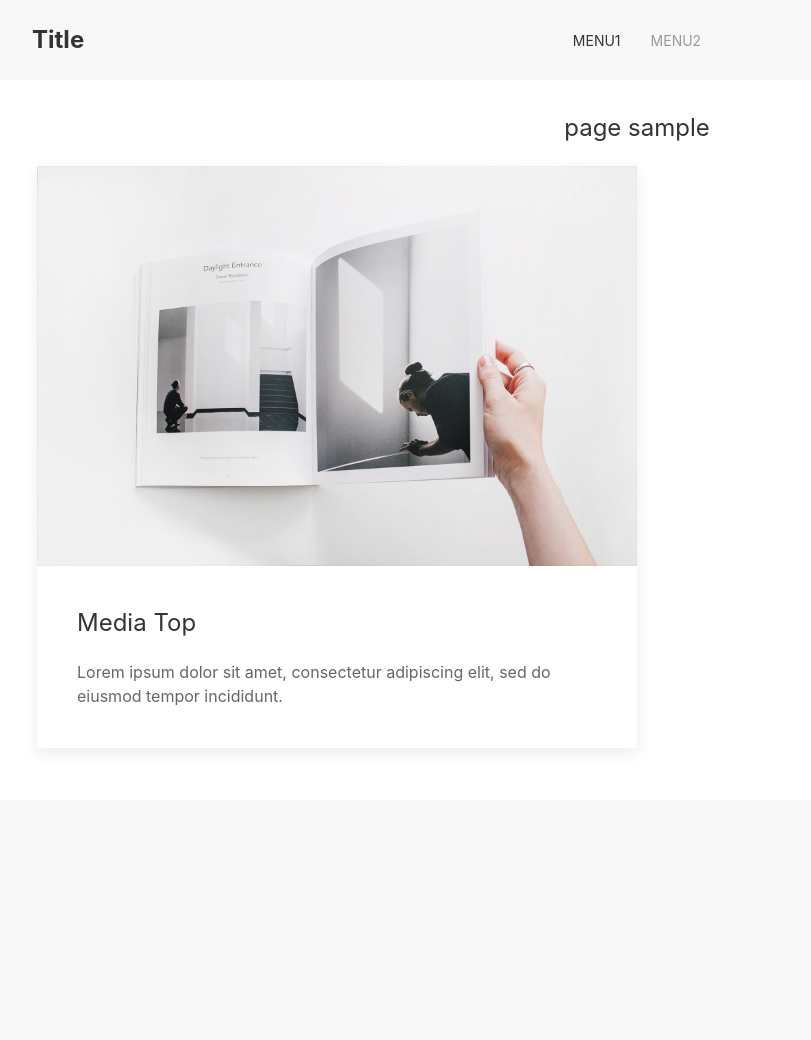
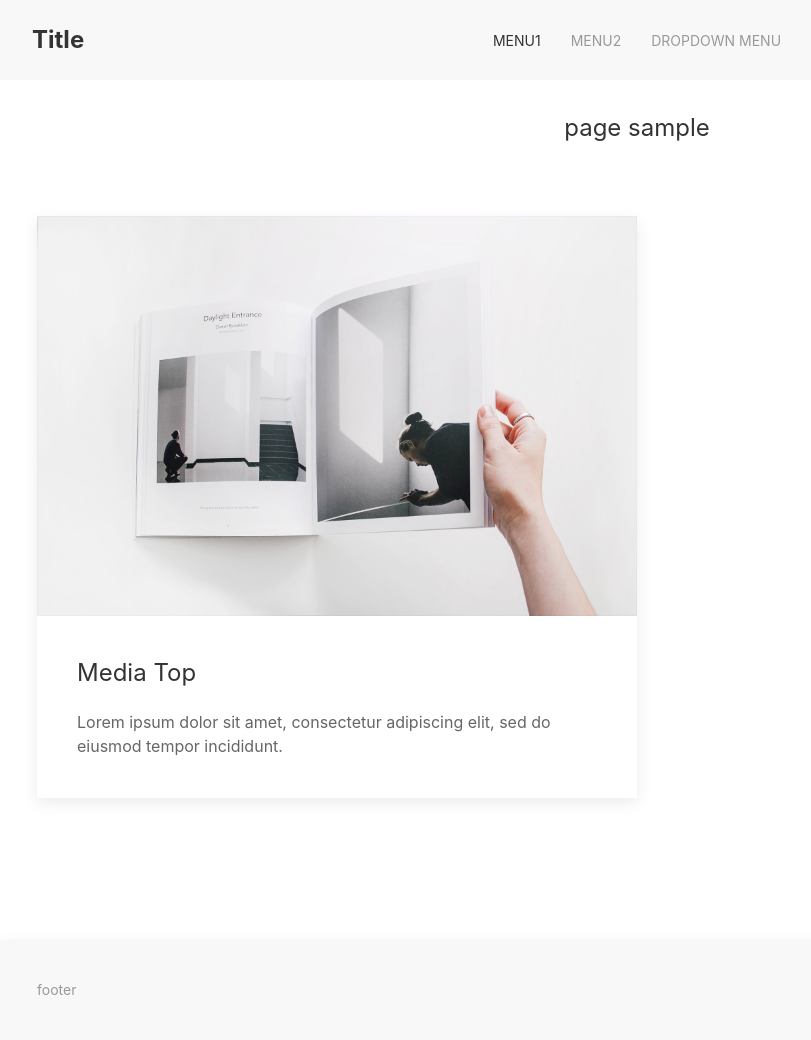
Before and after one commit to grape0919/frame_uk, a Flask app: template templates/page.html in a window 1280 px wide. Shown: the whole page, without its empty margins (3-814 px from the left). Before the commit the page ends 705 px from the top, so only its background shows below. Run offline with Flask 2, Linux system fonts and the light colour scheme; the template is opened without the code that fills it, so the values that code supplies are empty.

Commit message:
add dropdown menu on navbar

```diff
--- /dev/null
+++ b/templates/footer.html
@@ -0,0 +1,5 @@
+<div class="uk-card uk-card-default uk-card-body uk-height-smaller uk-width-1-1 uk-background-muted">
+    <div class="uk-text-meta">
+        footer
+    </div>
+</div>
--- a/templates/navbar.html
+++ b/templates/navbar.html
@@ -4,10 +4,24 @@
     <a href="" class="uk-navbar-item uk-logo uk-text-bold uk-margin-left">Title</a>
     </div>
     <div class="uk-navbar-center">
-        <div class="uk-navbar-nav">
-            <li class="{%if menu == 'menu1'%}uk-active{%endif%}"><a class="uk-navbar-item">menu1</a></li>
-            <li class="{%if menu == 'menu2'%}uk-active{%endif%}"><a class="uk-navbar-item">menu2</a></li>
-        </div>
+        <ul class="uk-navbar-nav">
+            <li class="{%if menu == 'menu1'%}uk-active{%endif%}"><a class="uk-navbar-item">Menu1</a></li>
+            <li class="{%if menu == 'menu2'%}uk-active{%endif%}"><a class="uk-navbar-item">Menu2</a></li>
+            <li>
+                <a href="#">Dropdown Menu</a>
+                <div class="uk-navbar-dropdown">
+                    <ul class="uk-nav uk-navbar-dropdown-nav">
+                        <li class="uk-active"><a href="#">Active</a></li>
+                        <li><a href="#">Item</a></li>
+                        <li class="uk-nav-header">Header</li>
+                        <li><a href="#">Item</a></li>
+                        <li><a href="#">Item</a></li>
+                        <li class="uk-nav-divider"></li>
+                        <li><a href="#">Item</a></li>
+                    </ul>
+                </div>
+            </li>
+        </ul>
     </div>
 </div>
 {% endblock %}
--- a/templates/page.html
+++ b/templates/page.html
@@ -5,11 +5,11 @@
 {% endwith %}
 
 {% block contents_body %}
-<div class="uk-container uk-container-large uk-align-center">
-    <div class="uk-text-center uk-text-lead uk-margin">
+<div class="uk-container uk-container-large uk-align-center uk-height-1-1">
+    <div class="uk-text-center uk-text-lead uk-margin-large">
         page sample
     </div>
-    <div class="uk-card uk-card-default uk-margin uk-width-1-2@m">
+    <div class="uk-card uk-card-default uk-margin-large uk-width-1-2@m">
         <div class="uk-card-media-top">
             <img src="/static/img/light.jpeg" alt="">
         </div>
@@ -19,5 +19,8 @@
         </div>
     </div>
 </div>
+{% endblock %}
 
-{% endblock %}
+{% block contents_footer %}
+    {% include 'footer.html' %}
+{% endblock contents_footer %}
```
